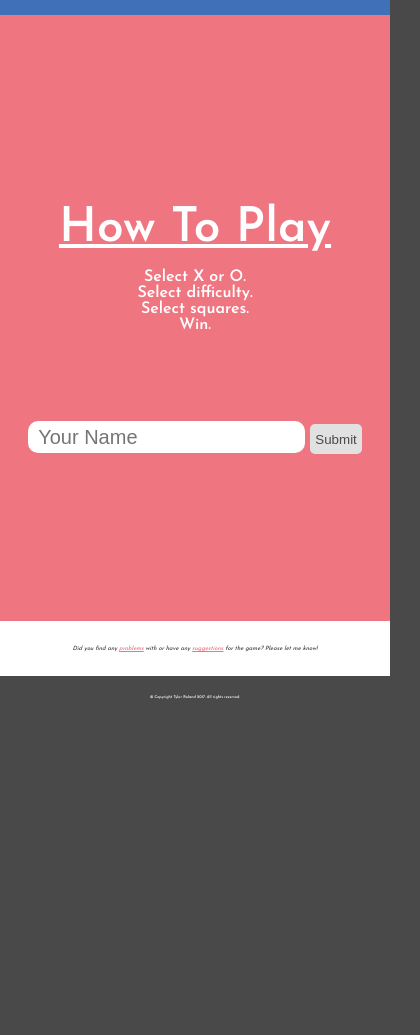
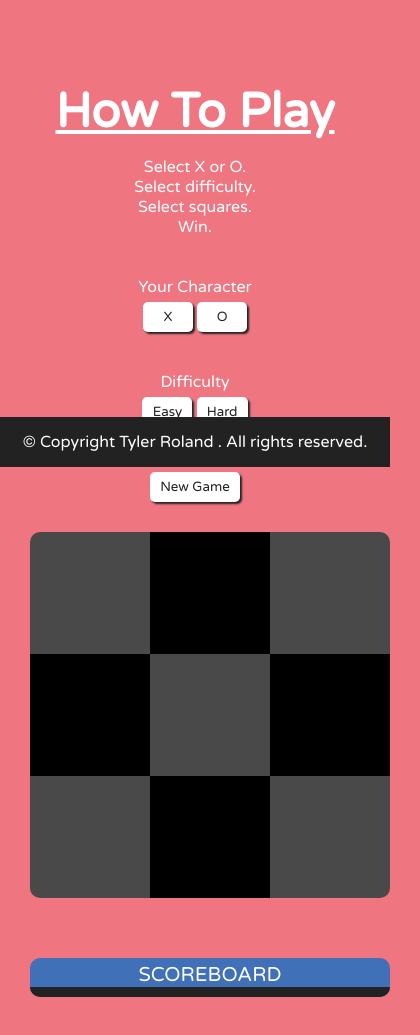
Before and after one commit to MisterTeeRoland/Tic-Tac-Toe, a plain HTML site: page game.htm in a window 390 px wide. Shown: the part 377-1412 px from the top of the page, 420 px wide, since content can reach past the window. Before the commit the page ends 1095 px from the top, so only its background shows below. Drawn offline with Linux system fonts and the light colour scheme.

Commit message:
Modified page and game elements
Removed unnecessary game and page elements (like caption and player name area) and added some mobile responsive CSS.

```diff
--- a/game.htm
+++ b/game.htm
@@ -2,20 +2,20 @@
 <html>
 	<head>
 		<meta charset="UTF-8" />
+		<meta name='viewport' content='width=device-width, initial-scale=1'/>
 		<title>Tyler Roland | Tic-Tac-Toe</title>
 		<style>
 		<!--
-			body {background-color: #494949; font-family: Josefin Sans, sans-serif; color: white; width: 100%; margin: auto;}
-			header{color: white; text-align: center; padding: 100px 0; background-color: #4070b8}
+			body {background-color: #ef7581; font-family: Varela Round, sans-serif; color: white; width: 100%; margin: auto;}
+			header{color: white; text-align: center; padding: 50px 0; background-color: #4070b8;}
 			section{text-align: center; padding-top: 20px; padding-bottom: 20px; margin: auto;}
 			h1 {font-size: 5em; padding: 0; margin: 0;}
 			h2 {font-size: 3em; padding: 0; margin: 0;}
 			h4 {font-size: 2em; padding: 0; margin: 0;}
-			#gamespace {padding: 150px 0; margin: 0; background-color: #ef7581;}
-			#result {text-align: center; font-size: 3.5vw; padding: 20px 0;}
-			.controls {text-align: center; margin: 40px auto 0; min-height: 50px;}
-			#play, #play2 {text-align: center; margin: auto;}
-			input[type=text] {border:0; height: 30px; border-radius: 10px; font-size: 20px; padding-left: 10px;}
+			#gamespace {padding: 50px 0 100px 0; margin: 0;}
+			#result {text-align: center; font-size: 60px; padding: 20px 0;}
+			.controls {text-align: center; margin: 40px auto; }
+			#play2 {text-align: center; margin: auto;}
 			td {width: 120px; height: 120px; cursor: pointer;}
 			tr:first-child td:first-child {border-radius: 10px 0 0 0;}
 			tr:first-child td:last-child {border-radius: 0 10px 0 0;}
@@ -24,40 +24,37 @@
 			.even {background-color: #494949;}
 			.odd {background-color: black;}
 			table {border-collapse: collapse; margin: auto;}
-			.click a {display: block;}
-			button {border:0; height: 30px; min-width: 50px; border-radius: 5px; padding: 5px; background-color: #e1e1e1; color: #494949;}
-			#scoreboard {height: 360px; width: 200px;}
-			#scoreList {border: 1px solid white; border-radius: 10px; height: 300px;}
-			#scoreboard li {text-align: left; padding-left: 10px; padding-bottom: 10px; text-decoration: none;list-style: none;}
-			#capt {text-align: center; background-color: white; color: #494949; margin: 0; padding: 25px 0;}
-			#capt p {max-width: 70%; margin: auto; font-size: 1.5vw;}
-			#capt a:link, #capt a:visited{text-decoration: underline; color: #ef7581;}
-			#capt a:hover{color: black;}
-			footer p {font-size: 1em; text-align: center; font-size: 1vw;}
-			footer {color: white; background-color: #494949; padding: 15px 0;}
+			.game {display: inline-block; vertical-align: top; margin: 30px;}
+			button {border:0; background-color: #fff; box-shadow: 2px 2px 2px #222; margin-top: 5px; cursor: pointer; font-family: Varela Round, sans-serif; min-height: 30px; min-width: 50px; border-radius: 5px; padding: 5px 10px; color: #222;}
+			button:hover {background-color: #ccc;}
+			#scoreboard {width: 360px; background-color: #4070b8; border-radius: 10px; padding-top: 5px;}
+			#scoreList {text-align: left; border-radius: 0 0 10px 10px; background-color: #222; padding: 5px;}
+			#scoreboard {text-align: center; font-size: 20px;}
+			#gameboard {width: 420px; margin: auto;}
+			footer {color: white; background-color: #222; padding: 15px 0; text-align: center; bottom: 0; position: fixed; width: 100%;}
+			@media screen and (max-width: 1420px) {
+				#result {font-size: 30px;}
+				.game {margin: 30px;}
+			}
 		-->
 		</style>
+		<script src='jquery3.1.1.min.js'></script>
 		<script src='game.js'></script>
-		<link href='https://fonts.googleapis.com/css?family=Josefin+Sans:600' rel='stylesheet' type='text/css'>
+		<link href="https://fonts.googleapis.com/css?family=Varela+Round" rel="stylesheet">
 	</head>
 
 	<body>
-		<header>
+		<header id='header'>
 			<h1>Tic-Tac-Toe</h1>
-			<h4><i>Simple. Elegant.</i></h4>
+			<h4 id='desc'><i>Simple. Elegant.</i></h4>
 		</header>
 
 		<div id='gamespace'>
-			<div><h2 id='result'></h2></div>
+			<h2 id='result'></h2>
 
 			<div id='howtoplay' class='controls'>
 				<h2><u>How To Play</u></h2>
-				<p>Select X or O.<br>Select difficulty.<br>Select squares.<br>Win.</p><br><br>
-			</div>
-
-			<div id='yourname' class='controls'>
-				<input type='text' id='name' placeholder='Your Name'>
-				<button onclick='setName()'>Submit</button>
+				<p>Select X or O.<br>Select difficulty.<br>Select squares.<br>Win.</p>
 			</div>
 
 			<div id='letter' class='controls'>
@@ -72,15 +69,12 @@
 				<button onclick='setDiff("hard")'>Hard</button>
 			</div>
 
-			<div id='play'>
-				<button id='start' onclick='startGame()'>Start Game!</button>
-			</div>
-
 			<div id='play2'>
 				<button id='new' onclick='newGame()'>New Game</button>
 			</div>
 
-			<div id="game" class='controls'>
+			<div id='gameboard'>
+				<div id="game" class='game controls'>
 					<table id="board">
 						<tr>
 							<td id="0" class="click even" onclick="addImage(0)"></td>
@@ -100,20 +94,13 @@
 					</table>
 				</div>
 
-			<div id='scoreboard' class='controls'>
-				Scoreboard<br>
-				<div id='scoreList'>
-					<ul></ul>
+				<div id='scoreboard' class='game controls'>
+					SCOREBOARD<br>
+					<div id='scoreList'></div>
 				</div>
 			</div>
 		</div>
 
-		<div id='capt'>
-			<p><I>Did you find any <a href="mailto:tyler.roland92@yahoo.com?subject=Found%20A%20Problem%20(Tic-Tac-Toe)">problems</a> with or have any <a href="mailto:tyler.roland92@yahoo.com?subject=I've%20Got%20A%20Suggestion!%20(Tic-Tac-Toe)">suggestions</a> for the game? Please let me know!</I></p>
-		</div>
-
-		<footer>
-			<p>&copy; Copyright Tyler Roland <span id='date'></span>. All rights reserved.</p>
-		</footer>
+		<footer>&copy; Copyright Tyler Roland <span id='date'></span>. All rights reserved.</footer>
 	</body>
 </html>
```
Lines whose indentation alone changed are shown as unchanged.
